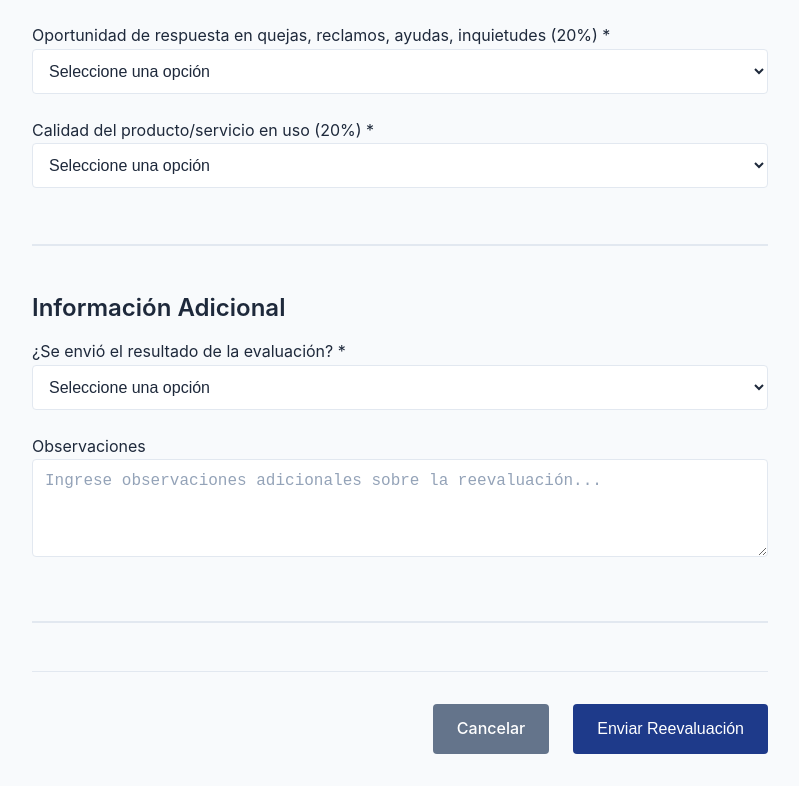
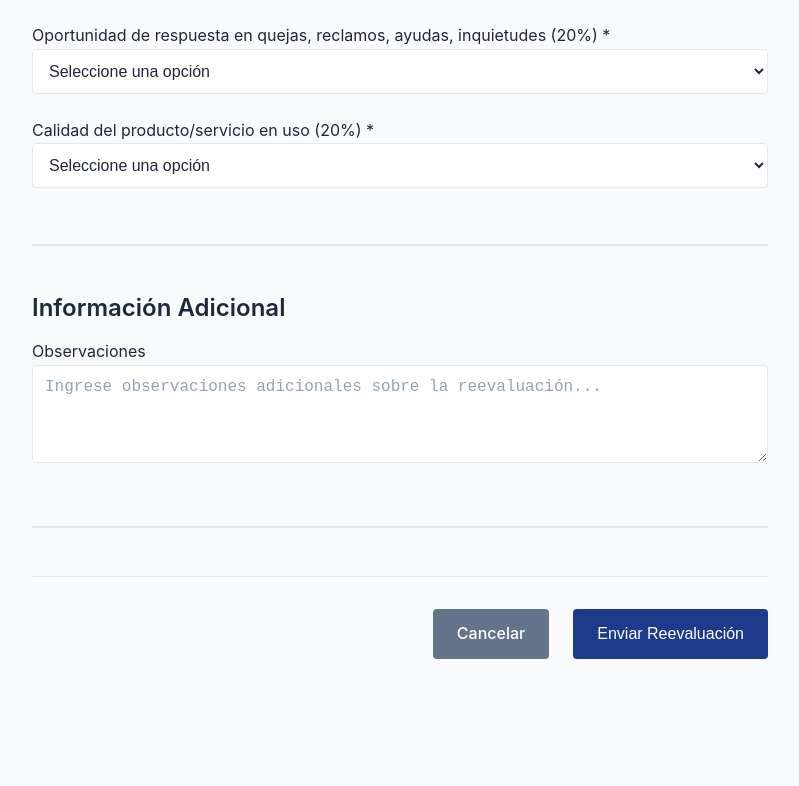
Before and after one commit to Solutionsandpayroll/formularios-proveedores, a React (Vite) app: page /formulario-5 in a window 1280 px wide. Shown: the part 1218-2004 px from the top of the page, without its empty margins (240-1039 px from the left). After the commit the page ends 1909 px from the top, so only its background shows below. Built offline with nearby package versions, Linux system fonts and the light colour scheme; no server answers.

Commit message:
Se elimina el campo de resultado de evaluacion en formulario "reevaluacion"

```diff
--- a/src/pages/Formulario5.tsx
+++ b/src/pages/Formulario5.tsx
@@ -503,7 +503,7 @@ const Formulario5 = () => {
         <div className="form-section">
           <h2>Información Adicional</h2>
 
-          <div className="form-group">
+          <div className="form-group" style={{ display: 'none' }}>
             <label htmlFor="resultadoEnviado">¿Se envió el resultado de la evaluación? *</label>
             <select
               id="resultadoEnviado"
```
